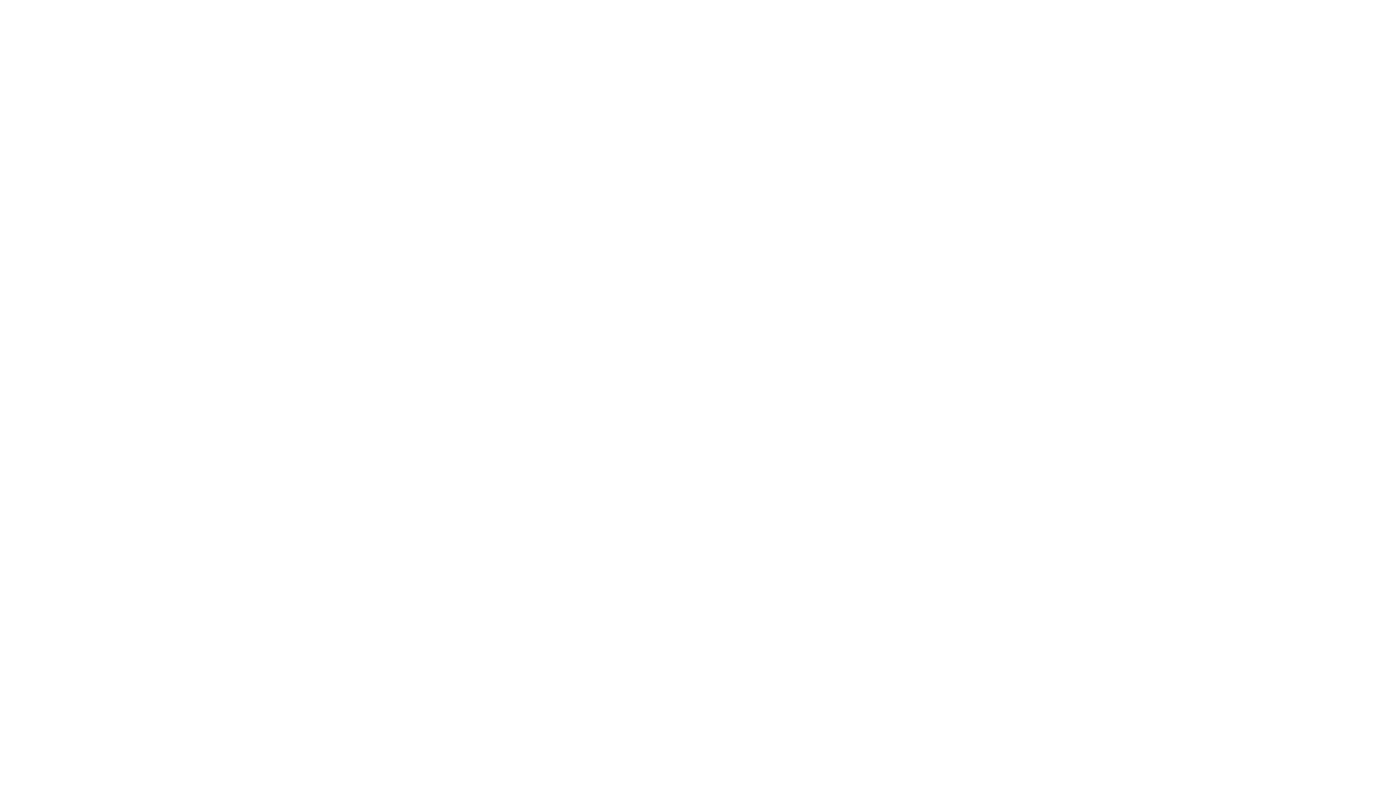
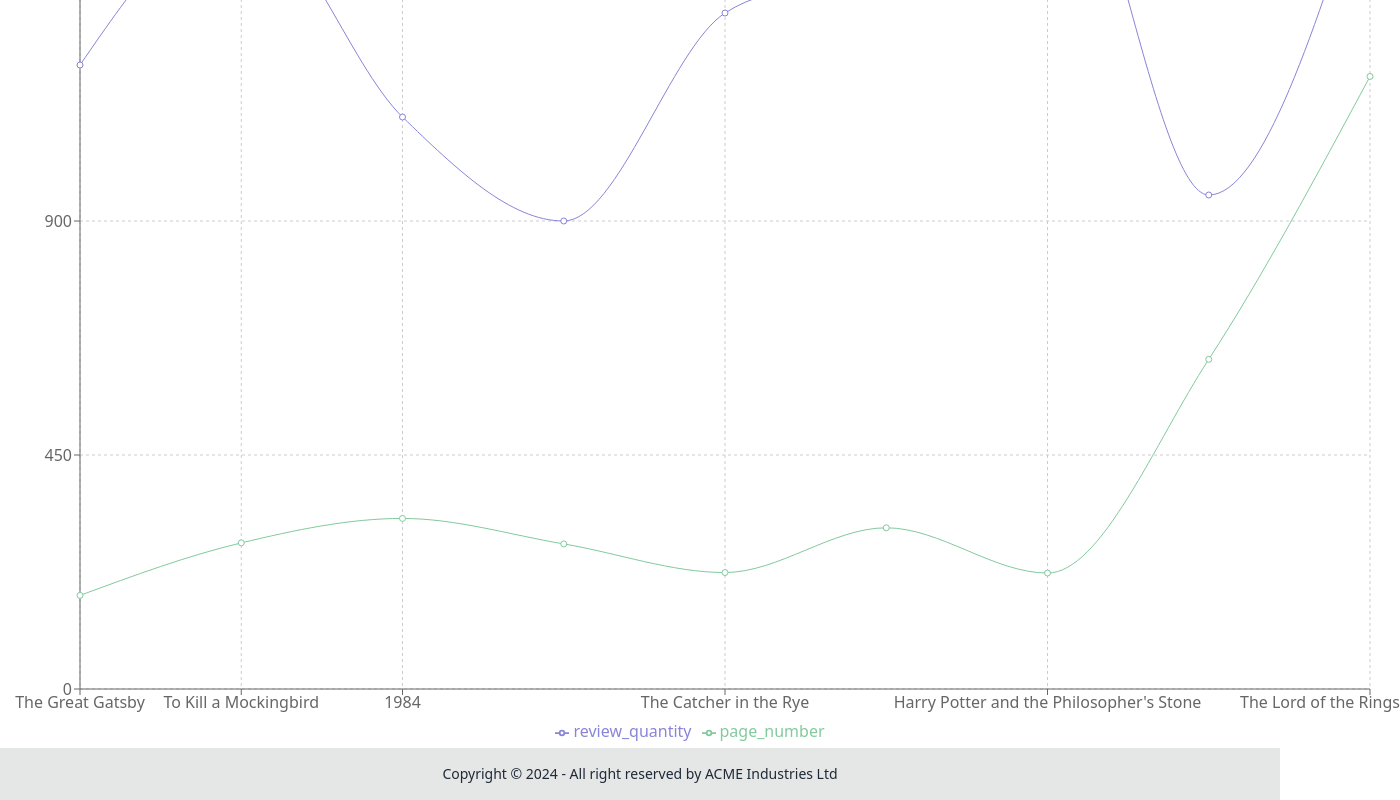
Before and after one commit to SohelShahid117/LibraryBooks, a React (Vite) app: page /pagesRead in a window 1280 px wide. Before the commit this address had no page. Shown: the part 316-1116 px from the top of the page, 1400 px wide, since content can reach past the window. Before the commit the page ends 800 px from the top, so only its background shows below. Built offline with nearby package versions, Linux system fonts and the light colour scheme.

Commit message:
complete line chart

```diff
--- a/package.json
+++ b/package.json
@@ -17,6 +17,7 @@
     "react-dom": "^18.2.0",
     "react-router-dom": "^6.23.0",
     "react-toastify": "^10.0.5",
+    "recharts": "^2.12.7",
     "sort-by": "^1.2.0"
   },
   "devDependencies": {
--- /dev/null
+++ b/src/Pages/PagesRead.jsx
@@ -0,0 +1,27 @@
+import React from "react";
+import { useLoaderData } from "react-router-dom";
+import { LineChart } from "recharts";
+import { CartesianGrid, XAxis, YAxis, Tooltip, Legend, Line } from "recharts";
+
+const PagesRead = () => {
+  const data = useLoaderData();
+  console.log(data);
+  return (
+    <LineChart
+      width={1400}
+      height={1000}
+      data={data}
+      margin={{ top: 5, right: 30, left: 20, bottom: 5 }}
+    >
+      <CartesianGrid strokeDasharray="3 3" />
+      <XAxis dataKey="title" />
+      <YAxis />
+      <Tooltip />
+      <Legend />
+      <Line type="monotone" dataKey="review_quantity" stroke="#8884d8" />
+      <Line type="monotone" dataKey="page_number" stroke="#82ca9d" />
+    </LineChart>
+  );
+};
+
+export default PagesRead;
--- a/src/main.jsx
+++ b/src/main.jsx
@@ -6,6 +6,7 @@ import MainLayout from "./Layout/MainLayout";
 import Hero from "./Component/Hero/Hero";
 import Book from "./Component/Book/Book";
 import ListedBooks from "./Pages/ListedBooks";
+import PagesRead from "./Pages/PagesRead";
 
 const router = createBrowserRouter([
   {
@@ -27,6 +28,11 @@ const router = createBrowserRouter([
         path: "/listedBooks",
         element: <ListedBooks></ListedBooks>,
       },
+      {
+        path: "/pagesRead",
+        element: <PagesRead></PagesRead>,
+        loader: () => fetch(`/books.json`),
+      },
     ],
   },
 ]);
```
Also changed, not shown: 1 other file (tests, documents, lock files or other folders).
